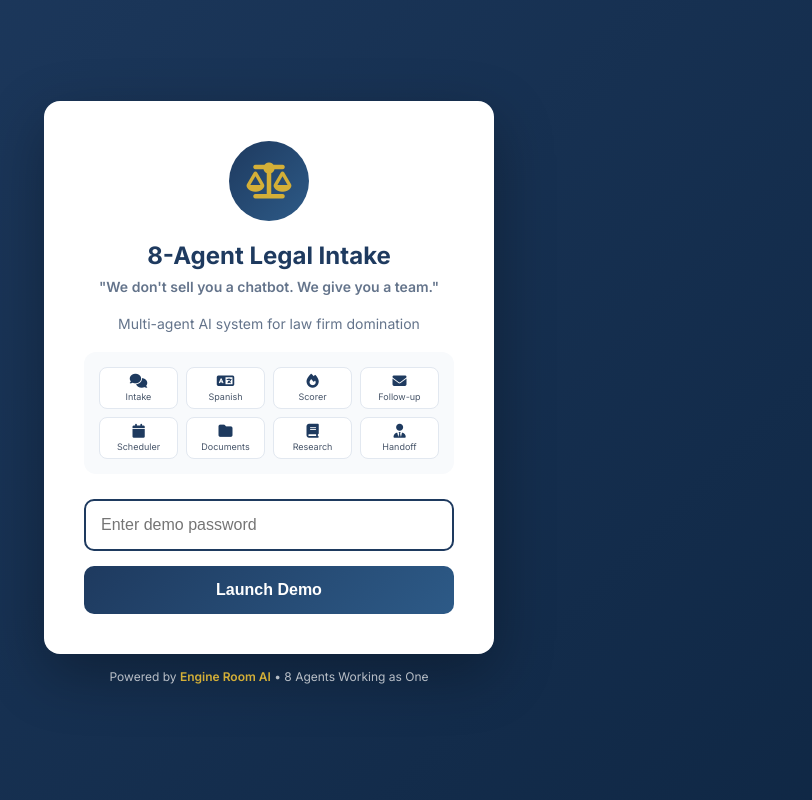
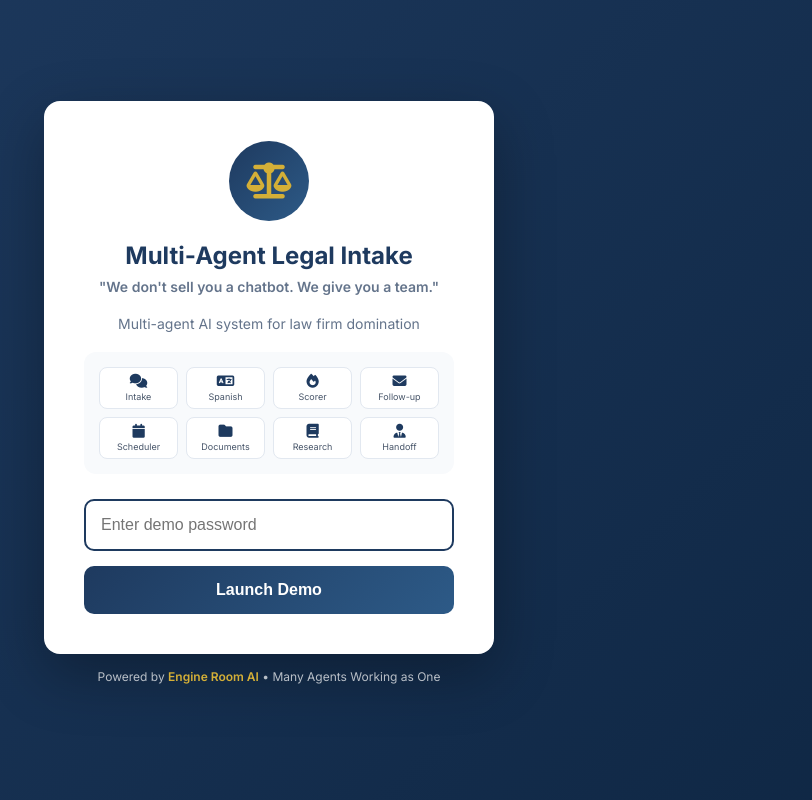
Before and after one commit to LeonardSibelius/legal-intake-demo, a Flask app: page / in a window 1280 px wide. Shown: the whole page, without its empty margins (371-1183 px from the left). Run offline with Flask 3, Linux system fonts and the light colour scheme.

Commit message:
Change 8 agents to Many agents - future-proofing for the army

```diff
--- a/templates/index.html
+++ b/templates/index.html
@@ -3,7 +3,7 @@
 <head>
     <meta charset="UTF-8">
     <meta name="viewport" content="width=device-width, initial-scale=1.0">
-    <title>8-Agent Legal Intake | Engine Room AI</title>
+    <title>Multi-Agent Legal Intake | Engine Room AI</title>
     <link rel="preconnect" href="https://fonts.googleapis.com">
     <link rel="preconnect" href="https://fonts.gstatic.com" crossorigin>
     <link href="https://fonts.googleapis.com/css2?family=Inter:wght@400;500;600;700&display=swap" rel="stylesheet">
@@ -581,7 +581,7 @@
         <div class="login-logo">
             <i class="fa-solid fa-scale-balanced"></i>
         </div>
-        <h1>8-Agent Legal Intake</h1>
+        <h1>Multi-Agent Legal Intake</h1>
         <p class="login-tagline">"We don't sell you a chatbot. We give you a team."</p>
         <p>Multi-agent AI system for law firm domination</p>
 
@@ -634,7 +634,7 @@
                 </div>
                 <div class="header-info">
                     <h2>Engine Room AI</h2>
-                    <p>8 Agents • 24/7 • English & Español</p>
+                    <p>Many Agents • 24/7 • English & Español</p>
                 </div>
                 <div class="header-status">
                     <div class="status-dot"></div>
@@ -671,7 +671,7 @@
 
         <div class="chat-messages" id="chatMessages">
             <div class="message system">
-                <i class="fa-solid fa-circle-info"></i> 8-Agent System Active • Bilingual Detection Enabled
+                <i class="fa-solid fa-circle-info"></i> Multi-Agent System Active • Bilingual Detection Enabled
             </div>
             <div class="message assistant">
                 <div class="message-agent"><i class="fa-solid fa-comments"></i> Intake Agent</div>
@@ -703,7 +703,7 @@
     <div class="modal" id="pipelineModal">
         <div class="modal-content">
             <div class="modal-header">
-                <h3><i class="fa-solid fa-gears"></i> Running 8-Agent Pipeline</h3>
+                <h3><i class="fa-solid fa-gears"></i> Running Multi-Agent Pipeline</h3>
                 <button class="modal-close" onclick="closeModal()">&times;</button>
             </div>
 
@@ -760,7 +760,7 @@
     </div>
 
     <div class="powered-by">
-        Powered by <a href="https://engineroom-ai.com" target="_blank">Engine Room AI</a> • 8 Agents Working as One
+        Powered by <a href="https://engineroom-ai.com" target="_blank">Engine Room AI</a> • Many Agents Working as One
     </div>
 
     <script>
@@ -1006,7 +1006,7 @@
                 <div style="margin-top: 20px; padding: 15px; background: #ecfdf5; border-radius: 10px;">
                     <strong style="color: #059669;">✓ Pipeline Complete</strong>
                     <p style="margin-top: 5px; font-size: 13px; color: #047857;">
-                        All 8 agents have processed this intake. Follow-up sequence generated,
+                        All agents have processed this intake. Follow-up sequence generated,
                         documents requested, and attorney routing determined.
                     </p>
                 </div>
```
